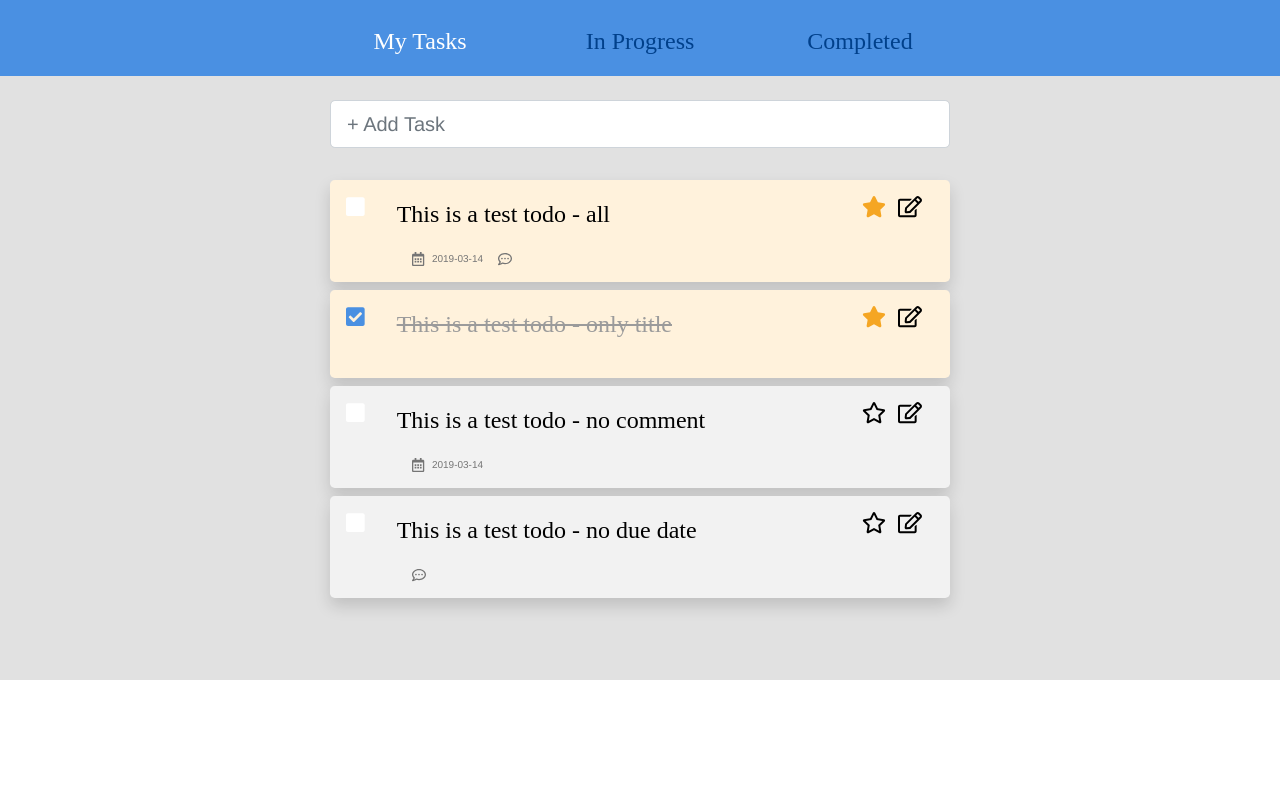
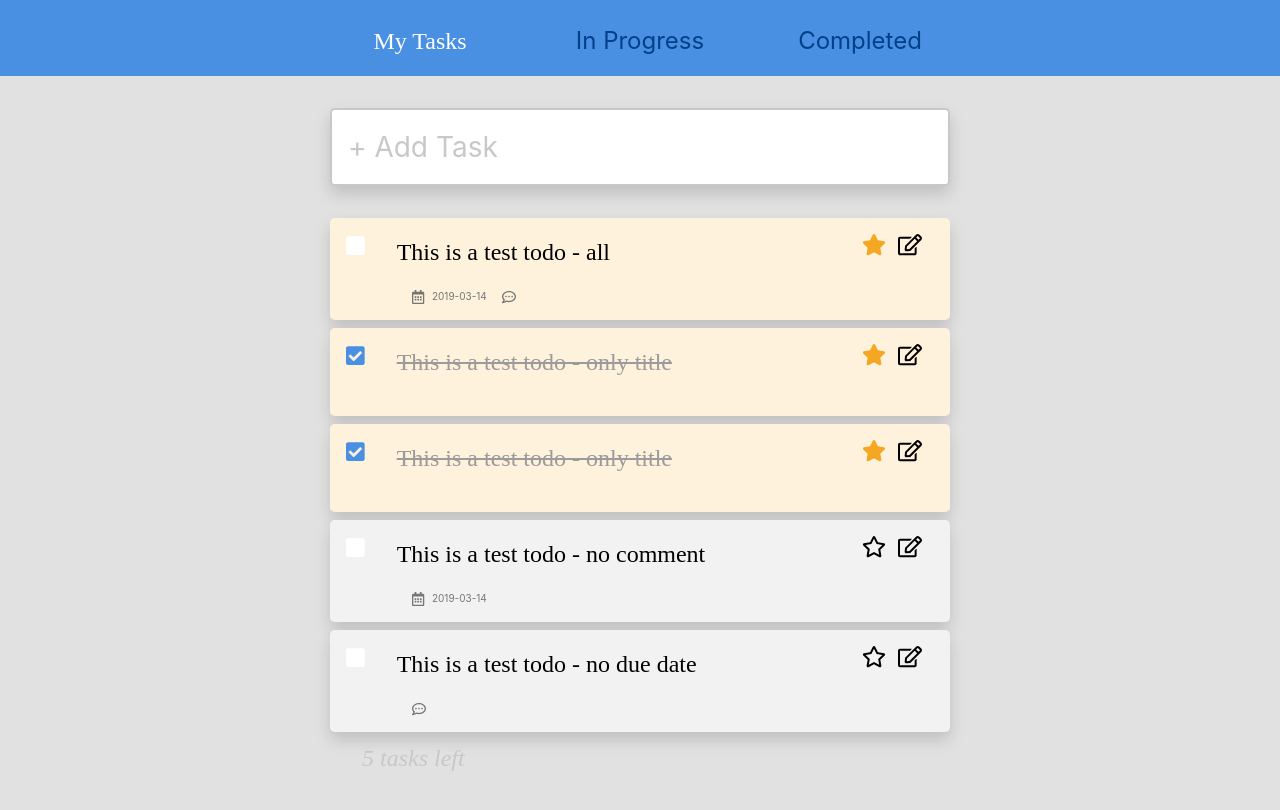
Before and after one commit to travis18/f2e-todolist, a Vue app: page / in a window 1280 px wide. Shown: the top 810 px of the page. Built offline with nearby package versions, Linux system fonts and the light colour scheme.

Commit message:
implement todo filter/update/add feature

```diff
--- a/src/App.vue
+++ b/src/App.vue
@@ -11,7 +11,7 @@
 
 <style>
 #app {
-  font-family: 'Avenir', Helvetica, Arial, sans-serif;
+  /* font-family: Roboto-Medium, Helvetica, Arial, sans-serif; */
   -webkit-font-smoothing: antialiased;
   -moz-osx-font-smoothing: grayscale;
   text-align: center;
@@ -25,7 +25,7 @@
 }
 
 #nav a {
-  font-family: Roboto-Regular;
+  /* font-family: Roboto-Regular; */
   font-size: 24px;
   color: #00408b;
   text-align: center;
@@ -42,7 +42,7 @@
 }
 .main {
   margin-top: 24px;
-  width: 650px;
+  width: 620px;
 }
 .content {
   margin-top: 24px;
@@ -51,4 +51,14 @@
   /* margin-left: 10px; */
   /* margin-right: 10px; */
 }
+
+.note {
+  font-family: Roboto-Italic;
+  font-size: 24px;
+  color: #c8c8c8;
+  text-align: left;
+  padding-left: 32px;
+  padding-top: 8px;
+  font-style: italic;
+}
 </style>
--- /dev/null
+++ b/src/components/TodoCreater.vue
@@ -0,0 +1,84 @@
+<template>
+  <div>
+    <div class="d-flex flex-column todo-box shadow">
+      <div class="p-3" id="add-task" @dbclick="setEditMode">+ Add Task</div>
+    </div>
+    <transition name="bounce">
+      <todo-detail
+        v-if="canShowEditForm"
+        mode="new"
+        :todo="todo"
+        @hide="editMode = false"
+      ></todo-detail>
+    </transition>
+  </div>
+</template>
+
+<script>
+import TodoDetail from './TodoDetail.vue'
+import { mapGetters } from 'vuex'
+
+export default {
+  data() {
+    return {
+      todo: {},
+      editMode: false
+    }
+  },
+  created() {
+    this.todo = this.getEmptyTodo
+  },
+  computed: {
+    ...mapGetters(['getEmptyTodo', 'getCurrentEditTodoId']),
+    canShowEditForm() {
+      let todoId = this.getCurrentEditTodoId
+      if (this.editMode === true && this.todo.id === todoId) {
+        return true
+      } else {
+        return false
+      }
+    }
+  },
+  methods: {
+    setEditMode() {
+      this.editMode = !this.editMode
+    }
+  },
+  components: {
+    TodoDetail
+  }
+}
+</script>
+
+<style scoped>
+.todo-box {
+  border-radius: 0.3rem;
+  background: #ffffff;
+  margin-top: 8px;
+  border: 2px solid #c8c8c8;
+  text-align: left;
+}
+
+#add-task {
+  font-size: 28px;
+  color: #c8c8c8;
+}
+
+.bounce-enter-active {
+  animation: bounce-in 0.5s;
+}
+.bounce-leave-active {
+  animation: bounce-in 0.5s reverse;
+}
+@keyframes bounce-in {
+  0% {
+    transform: scale(0);
+  }
+  50% {
+    transform: scale(1.2);
+  }
+  100% {
+    transform: scale(1);
+  }
+}
+</style>
--- a/src/components/TodoDetail.vue
+++ b/src/components/TodoDetail.vue
@@ -51,24 +51,56 @@
       </button>
       <button type="button" class="btn btn-lg btn-primary">
         <font-awesome-icon icon="plus" color="#ffffff" />
-        <span class="btn-save" @click="$emit('hide')">Save</span>
+        <span class="btn-save" @click="saveTodo">{{ saveBtnLabel }}</span>
       </button>
     </div>
   </div>
 </template>
 
 <script>
+import { mapMutations, mapGetters } from 'vuex'
+
 export default {
   props: {
     mode: {
       type: String,
-      default: 'edit' //there are 2 mdoes: 'edit' and 'new'
+      default: '' //there are 2 mdoes: 'edit' and 'new'
     },
     todo: {
       type: Object,
       default: () => {
         return {}
       }
+    }
+  },
+  methods: {
+    ...mapMutations(['createTodo']),
+    saveTodo() {
+      if (this.mode === 'new') {
+        let newTodo = this.getEmptyTodo
+        let todo = this.todo
+        newTodo.title = todo.title
+        newTodo.dueDate = todo.dueDate
+        newTodo.comment = todo.comment
+        newTodo.done = todo.done
+        newTodo.star = todo.star
+        newTodo.id = 10
+        console.log(newTodo)
+        this.createTodo(newTodo)
+        this.todo = this.getEmptyTodo
+      }
+      this.$emit('hide')
+    }
+  },
+  computed: {
+    ...mapGetters(['getEmptyTodo']),
+    saveBtnLabel() {
+      if (this.mode === 'edit') {
+        return 'Save'
+      } else if (this.mode === 'new') {
+        return 'Add Task'
+      }
+      return 'Save'
     }
   }
 }
--- a/src/components/TodoItem.vue
+++ b/src/components/TodoItem.vue
@@ -58,13 +58,18 @@
       </div>
     </div>
     <transition name="bounce">
-      <todo-detail v-if="editMode" :todo="todo" @hide="editMode = false" />
+      <todo-detail
+        v-if="canShowEditForm"
+        :todo="todo"
+        @hide="editMode = false"
+      />
     </transition>
   </div>
 </template>
 
 <script>
 import TodoDetail from './TodoDetail.vue'
+import { mapGetters, mapMutations } from 'vuex'
 export default {
   props: {
     todo: {
@@ -103,6 +108,7 @@ export default {
     }
   },
   computed: {
+    ...mapGetters(['getCurrentEditTodoId']),
     hasComment() {
       if (this.todo === null) {
         return false
@@ -144,14 +150,24 @@ export default {
       }
     },
     editIcon() {
-      if (this.editMode) {
+      if (this.canShowEditForm) {
         return this.iconEdit
       } else {
         return this.iconNotEdit
       }
+    },
+    canShowEditForm() {
+      let todoId = this.getCurrentEditTodoId
+      if (this.editMode === true && this.todo.id === todoId) {
+        return true
+      } else {
+        this.disableEditMode()
+        return false
+      }
     }
   },
   methods: {
+    ...mapMutations(['setCurrentEditTodoId']),
     setStar() {
       this.todo.star = !this.todo.star
     },
@@ -160,6 +176,10 @@ export default {
     },
     setEditMode() {
       this.editMode = !this.editMode
+      this.setCurrentEditTodoId(this.todo.id)
+    },
+    disableEditMode() {
+      this.editMode = false
     }
   },
   components: {
@@ -201,7 +221,7 @@ export default {
   font-size: 10px;
   color: #757575;
 }
-svg:hover {
+.p-3 > svg:hover {
   cursor: pointer;
 }
 
@@ -216,7 +236,7 @@ svg:hover {
     transform: scale(0);
   }
   50% {
-    transform: scale(1.5);
+    transform: scale(1.2);
   }
   100% {
     transform: scale(1);
--- a/src/store.js
+++ b/src/store.js
@@ -40,8 +40,25 @@ export default new Vuex.Store({
         title: 'This is a test todo - only title ',
         star: true,
         done: true
+      },
+      {
+        id: 5,
+        title: 'This is a test todo - only title ',
+        star: true,
+        done: true
       }
-    ]
+    ],
+    emptyTodo: {
+      id: 0,
+      title: '',
+      dueDate: undefined,
+      dueTime: undefined,
+      attachments: [],
+      comment: '',
+      done: false,
+      star: false
+    },
+    currentEditTodId: -1
   },
   getters: {
     getDoneTodos: state => {
@@ -53,8 +70,23 @@ export default new Vuex.Store({
     },
     getUnDoneTodos: state => {
       return state.todos.filter(todo => todo.done !== true)
+    },
+    //duplicate a new todo object from state: emptyTodo and return
+    getEmptyTodo: state => {
+      return Object.assign({}, state.emptyTodo)
+    },
+    getCurrentEditTodoId: state => {
+      return state.currentEditTodId
     }
   },
-  mutations: {},
+  mutations: {
+    createTodo(state, payload) {
+      let newTodo = Object.assign({}, payload)
+      state.todos.push(newTodo)
+    },
+    setCurrentEditTodoId(state, payload) {
+      state.currentEditTodId = payload
+    }
+  },
   actions: {}
 })
--- a/src/views/Home.vue
+++ b/src/views/Home.vue
@@ -2,15 +2,7 @@
   <div class="container">
     <div class="row justify-content-center">
       <section class="main">
-        <div class="col-md-12 input-group input-group-lg">
-          <input
-            type="text"
-            class="form-control"
-            aria-label="Sizing example input"
-            aria-describedby="inputGroup-sizing-lg"
-            placeholder="+ Add Task"
-          />
-        </div>
+        <todo-creater></todo-creater>
       </section>
       <section class="content" id="All-Tasks">
         <todo-item
@@ -23,19 +15,24 @@
           v-for="todo in todos"
           :key="'item_' + todo.id"
         ></todo-item>
+        <div class="note">{{ allTodos.length }} tasks left</div>
       </section>
     </div>
   </div>
 </template>
 
 <script>
-import TodoItem from '../components/TodoItem.vue'
+import TodoItem from '@/components/TodoItem.vue'
+import TodoCreater from '@/components/TodoCreater.vue'
 import { mapGetters } from 'vuex'
 export default {
   name: 'home',
   data() {
     return {
-      allTodos: []
+      allTodos: [],
+      newTodo: {
+        title: 'Hello world'
+      }
     }
   },
   mounted() {
@@ -44,14 +41,26 @@ export default {
   computed: {
     ...mapGetters(['getAllTodos']),
     todos() {
-      return this.allTodos.filter(todo => todo.star === false)
+      return this.allTodos.filter(todo => todo.star == false)
     },
     starTodos() {
       return this.allTodos.filter(todo => todo.star === true)
+    },
+    newTitle() {
+      if (this.newTodo) {
+        let title = this.newTodo.title || ''
+        if (title === '') {
+          return null
+        } else {
+          return title
+        }
+      }
+      return null
     }
   },
   components: {
-    TodoItem
+    TodoItem,
+    TodoCreater
   }
 }
 </script>
```
